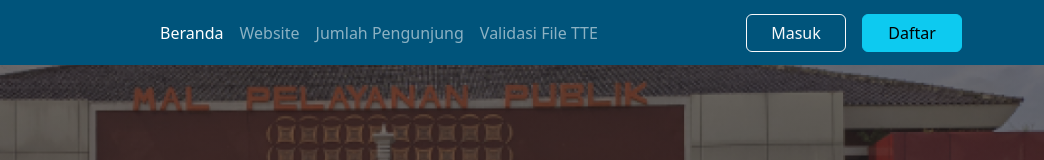
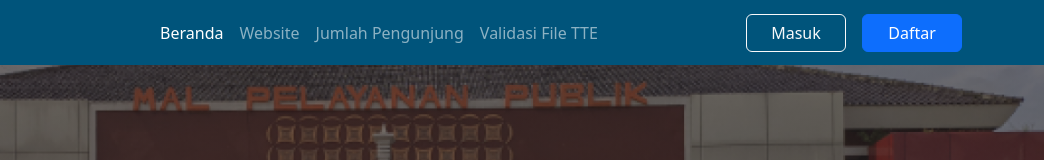
Before and after one commit to yusriazraa/Sipentas, a plain HTML site: page index.html in a window 1280 px wide. Shown: the top 160 px of the page, 236-1280 px from the left. Drawn offline with nearby package versions, Linux system fonts and the light colour scheme.

Commit message:
merubah warna button hero

```diff
--- a/index.html
+++ b/index.html
@@ -55,7 +55,7 @@
           </div>
           <div class="d-flex animate__animated animate__fadeInLeft">
             <a href="" class="btn btn-md btn-outline-light me-3">Masuk</a>
-            <a href="" class="btn btn-md btn-info">Daftar</a>
+            <a href="" class="btn btn-md btn-primary">Daftar</a>
           </div>
         </div>
       </div>
```
